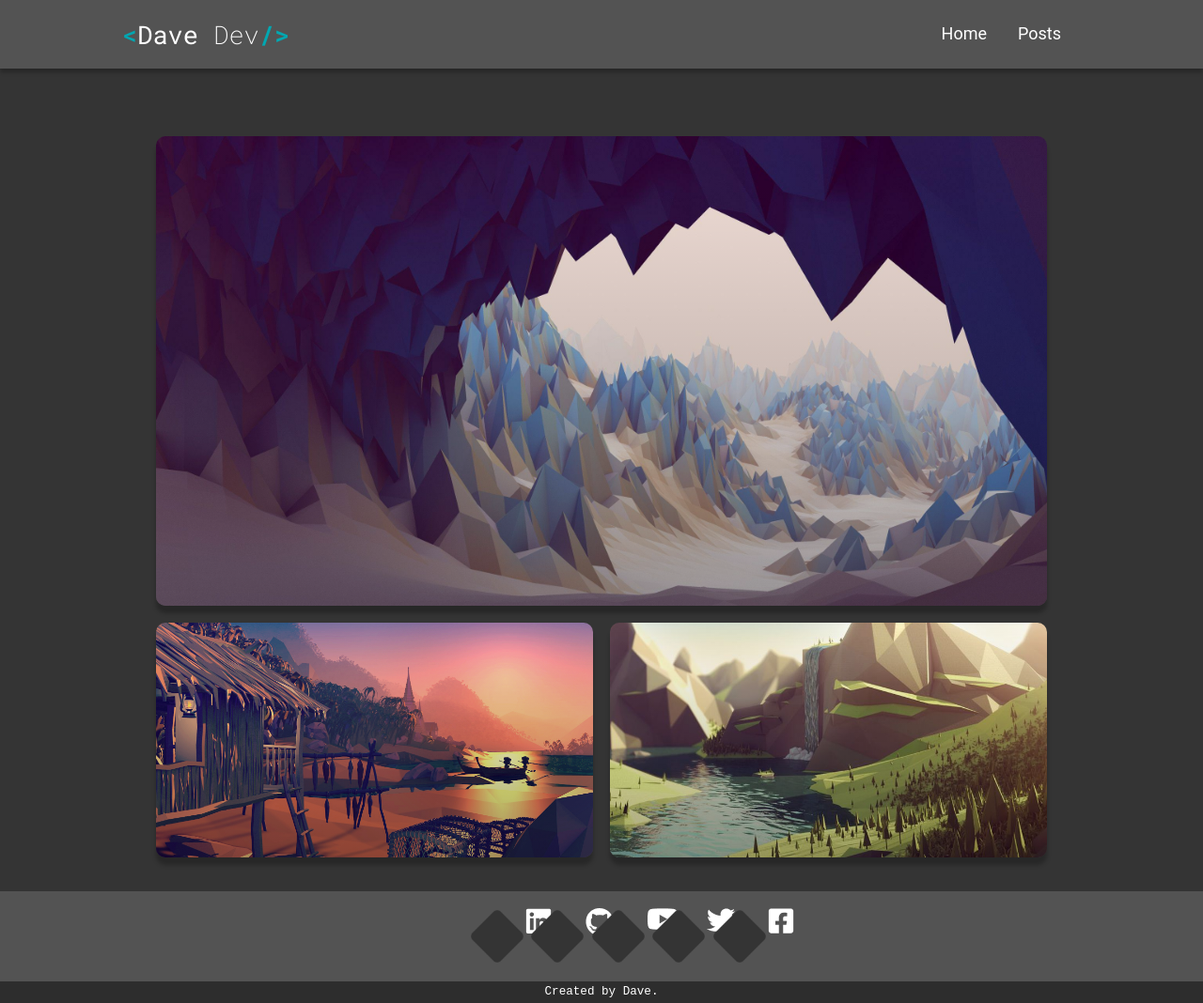
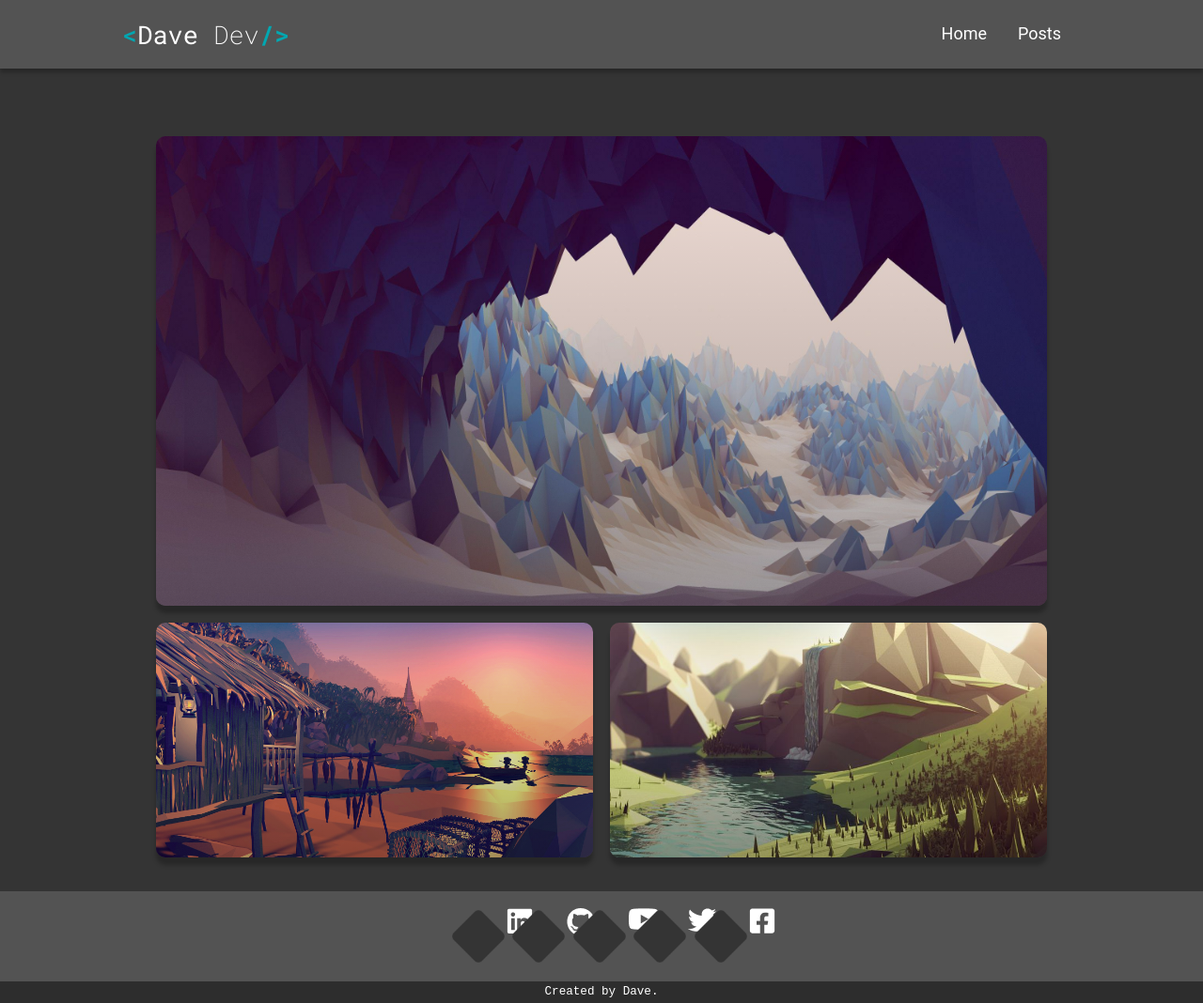
Before and after one commit to Dawid93/SampleJekyllTheme, a Jekyll site: the page built from index.md, in a window 1280 px wide and 1068 px high. Shown: the whole window at 94% size. Built offline with Jekyll 4.4.1, drawn with Linux system fonts in a browser that asks for light colours.

Commit message:
Add simple responsive for header section Fix footer center position

```diff
--- a/_sass/modules/footer.scss
+++ b/_sass/modules/footer.scss
@@ -82,4 +82,5 @@
     display: flex;
     justify-content: center;
     list-style: none;
+    padding-inline-start: 0;
 }
--- a/_sass/modules/header.scss
+++ b/_sass/modules/header.scss
@@ -6,12 +6,24 @@
         grid-area: 1 / 1 / 2 / 3;
         max-height: 500px;
         position: relative;
+
+        @media screen and (max-width: $medium-screen-min-width) {
+            grid-area: auto;
+            grid-area: 1 / 1 / 2 / 2;
+            max-height: 300px;
+        }
     }
 
     &__secondary {
         grid-row-start: 2;
         max-height: 250px;
         position: relative;
+
+        @media screen and (max-width: $medium-screen-min-width) {
+            grid-row-start: auto;
+            grid-area: auto;
+            max-height: 200px;
+        }
     }
 
     &__image {
@@ -44,8 +56,13 @@
     // width: clac(100% - calc(2 * 2rem));
     max-width: $desktop;
     display: grid;
-    row-gap: 1rem;
-    column-gap: 1rem;
+    gap: 1rem;
     grid-template-rows: 2fr 1fr;
     grid-template-columns: repeat(2, 1fr);
+
+    @media screen and (max-width: $medium-screen-min-width) {
+        grid-template-rows: 1.5fr 1fr;
+        grid-template-columns: 1fr;
+        gap: 2rem;
+    }
 }
```
